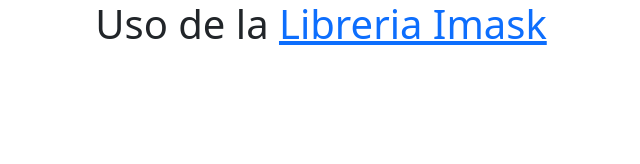
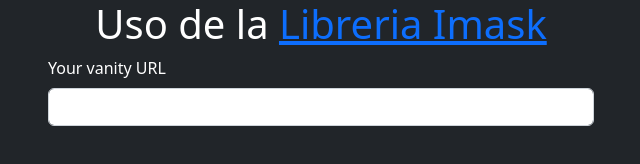
Before and after one commit to LeonardoMercado/estudio_imask, a website: page index.html in a window 1280 px wide. Shown: the whole page, without its empty margins (319-959 px from the left). Drawn offline with nearby package versions, Linux system fonts and the light colour scheme.

Commit message:
Se soluciona problema de la libreria inputMask

```diff
--- a/index.html
+++ b/index.html
@@ -7,11 +7,25 @@
   <title>Estudio Imask</title>
   <link href="https://cdn.jsdelivr.net/npm/bootstrap@5.2.3/dist/css/bootstrap.min.css" rel="stylesheet" integrity="sha384-rbsA2VBKQhggwzxH7pPCaAqO46MgnOM80zW1RWuH61DGLwZJEdK2Kadq2F9CUG65" crossorigin="anonymous">
 </head>
-<body>
+<body class="bg-dark text-white">
   <h1 class="text-center">Uso de la <a href="https://imask.js.org/" target="_blank">Libreria Imask</a></h1>
+
+  <div class="container mt-10">
+    <div class="row">
+      <div class="col-3"></div>
+      <div class="col-6">
+        <label for="basico" class="form-label">Your vanity URL</label>
+        <div class="input-group mb-3">
+          <input type="text" class="form-control" id="basico">
+        </div>
+      </div>
+      <div class="col-3"></div>
+    </div>
+  </div>
 
   <script src="https://cdn.jsdelivr.net/npm/bootstrap@5.2.3/dist/js/bootstrap.bundle.min.js" integrity="sha384-kenU1KFdBIe4zVF0s0G1M5b4hcpxyD9F7jL+jjXkk+Q2h455rYXK/7HAuoJl+0I4" crossorigin="anonymous"></script>
   <script src="node_modules/jquery/dist/jquery.js"></script>
+  <script src="node_modules/inputmask/dist/inputmask.js"></script>
   <script src="js/script.js"></script>
 </body>
 </html>
--- a/js/script.js
+++ b/js/script.js
@@ -1,3 +1,5 @@
 $(document).ready(function(){
-  console.log('Entramos al js');
+  Inputmask({
+    "mask" : "99/99/9999"
+  }).mask("#basico");
 });
--- a/package.json
+++ b/package.json
@@ -1,6 +1,6 @@
 {
   "dependencies": {
-    "imask": "^6.4.3",
+    "inputmask": "^5.0.7",
     "jquery": "^3.6.2"
   }
 }
```
Also changed, not shown: 1 other file.
